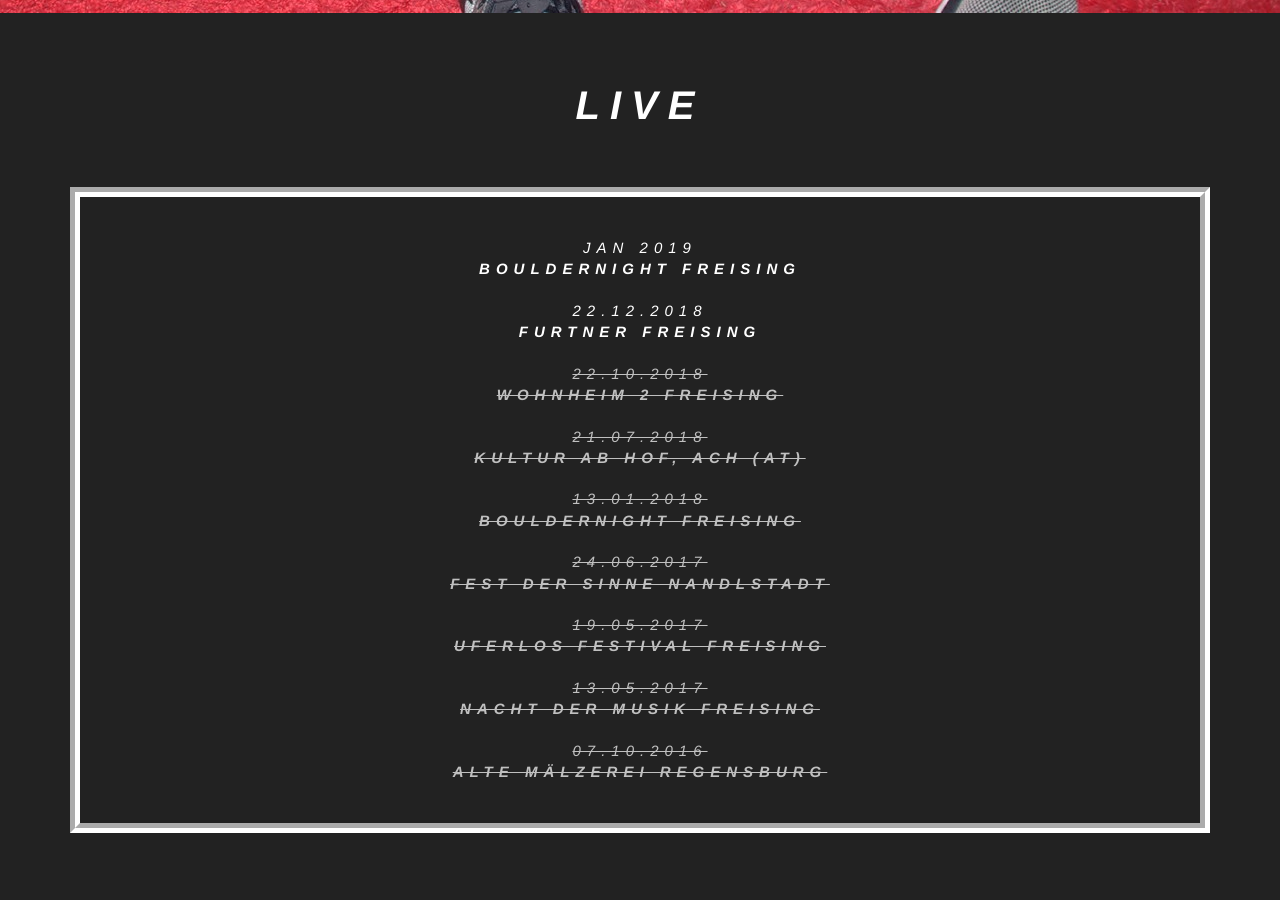
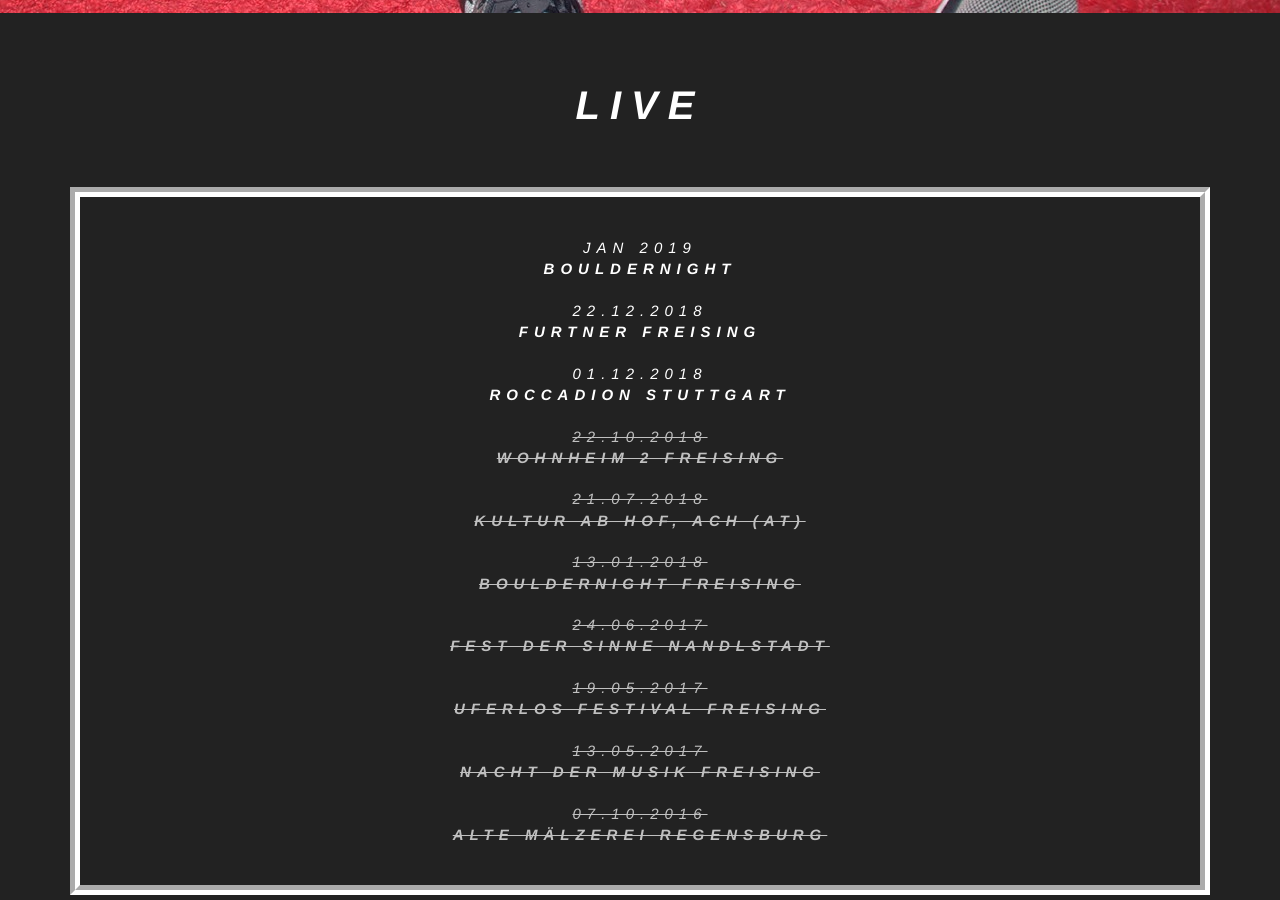
Before and after one commit to jabbadafunk/jabbadafunk.github.io, a Jekyll site: the page built from index.html, in a window 1280 px wide and 900 px high, scrolled down 887 px. Built offline with Jekyll 4.4.1, drawn with Linux system fonts in a browser that asks for light colours.

Commit message:
Update from Forestry.io - Updated gigs.yml

```diff
--- a/_data/gigs.yml
+++ b/_data/gigs.yml
@@ -1,9 +1,12 @@
 ---
-- location: Bouldernight Freising
+- location: 'Bouldernight '
   date: Jan 2019
   completed: false
-- location: Furtner Freising
+- location: 'Furtner Freising '
   date: 22.12.2018
+  completed: false
+- location: Roccadion Stuttgart
+  date: 01.12.2018
   completed: false
 - location: Wohnheim 2 Freising
   date: 22.10.2018
```
